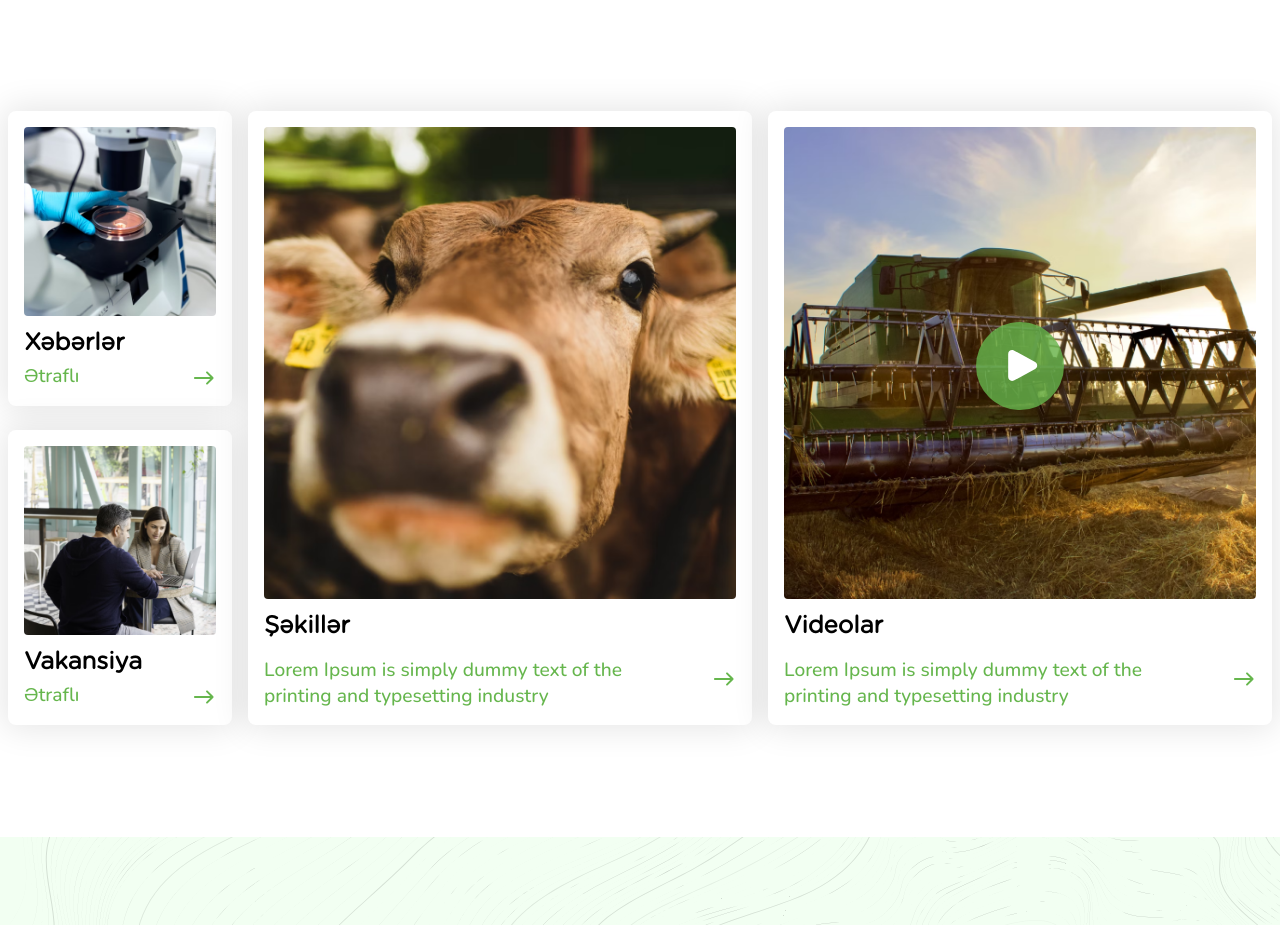
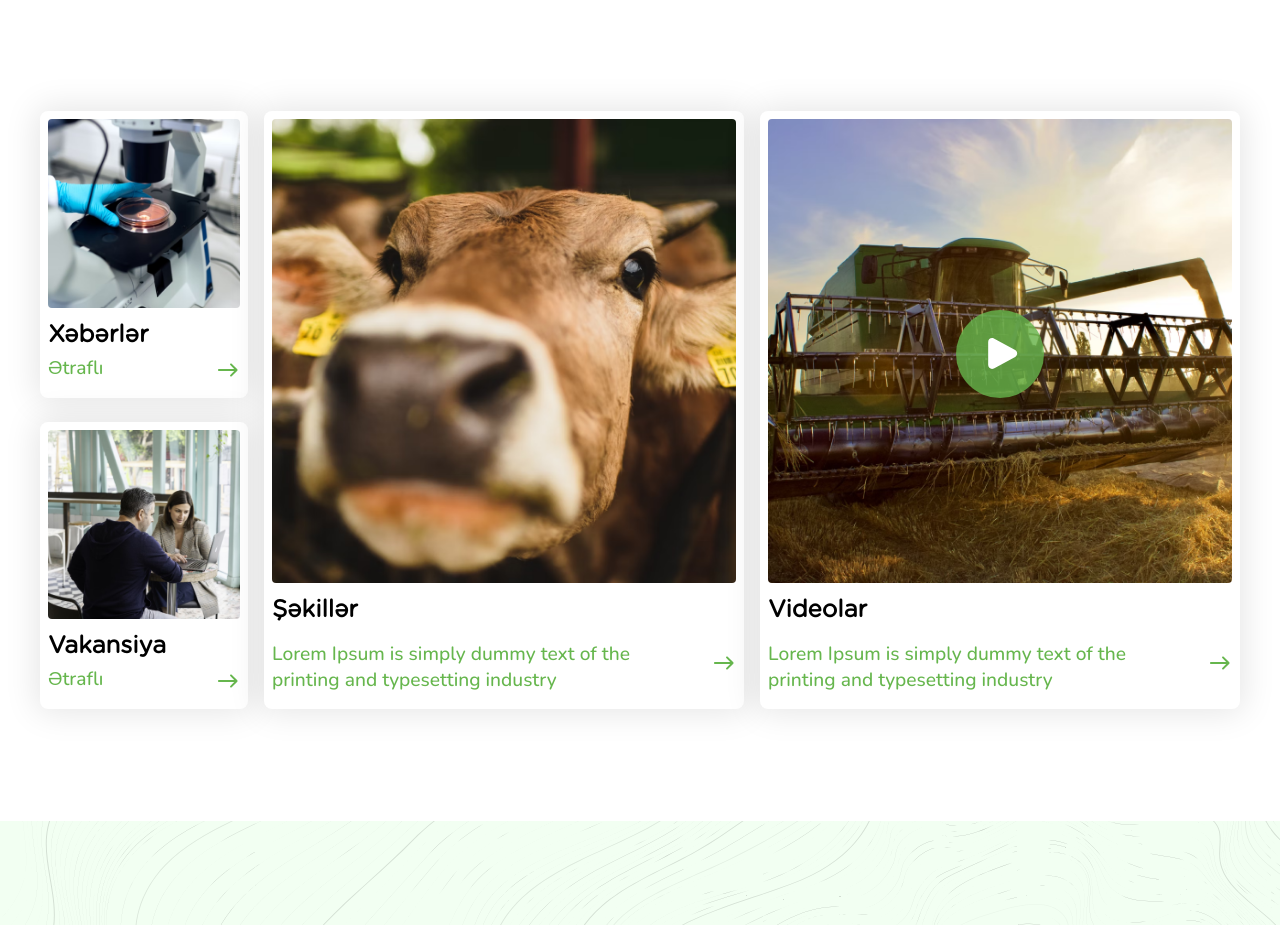
Before and after one commit to kenanmusali/Xacmaz-AgroPark, a React (Vite) app: page / in a window 1280 px wide. Shown: the part 1901-2826 px from the top of the page. Built offline with nearby package versions, Linux system fonts and the light colour scheme.

Commit message:
0.2 (Uptaded)

```diff
--- a/src/Components/Home/style.css
+++ b/src/Components/Home/style.css
@@ -163,7 +163,7 @@
     transition: all 0.5s;
     bottom: 2rem;
     left: 2rem;
-    -webkit-transition: all 1s;
+    -webkit-transition: all 0.5s;
     -moz-transition: all 0.5s;
     -ms-transition: all 0.5s;
     -o-transition: all 0.5s;
@@ -221,6 +221,7 @@
     display: flex;
     justify-content: space-between;
     align-items: center;
+    margin-bottom: 0.5rem;
 }
 
 .IconAdds {
@@ -233,7 +234,7 @@
     background-color: white;
     border-radius: 12px;
     transition: all 0.4s;
-    padding: 1rem;
+    padding: 0.5rem;
     -webkit-border-radius: 8px;
     -moz-border-radius: 8px;
     -ms-border-radius: 8px;
@@ -251,7 +252,6 @@
     background-color: var(--color2);
     border-radius: 10px;
     color: white;
-    padding: 1rem;
     -webkit-border-radius: 10px;
     -moz-border-radius: 10px;
     -ms-border-radius: 10px;
@@ -262,7 +262,7 @@
     box-shadow: 0px 0px 33px 4px rgba(0, 0, 0, 0.1);
     background-color: white;
     border-radius: 12px;
-    padding: 1rem;
+    padding: 0.5rem;
     height: 100%;
     -webkit-border-radius: 8px;
     -moz-border-radius: 8px;
@@ -282,7 +282,6 @@
     background-color: var(--color2);
     border-radius: 10px;
     color: white;
-    padding: 1rem;
     -webkit-border-radius: 8px;
     -moz-border-radius: 8px;
     -ms-border-radius: 8px;
@@ -301,7 +300,7 @@
 
 .HomeImage4,
 .HomeImage5 {
-    width: 29.5rem;
+    width: 29rem;
     border-radius: 4px;
     -webkit-border-radius: 4px;
     -moz-border-radius: 4px;
```
